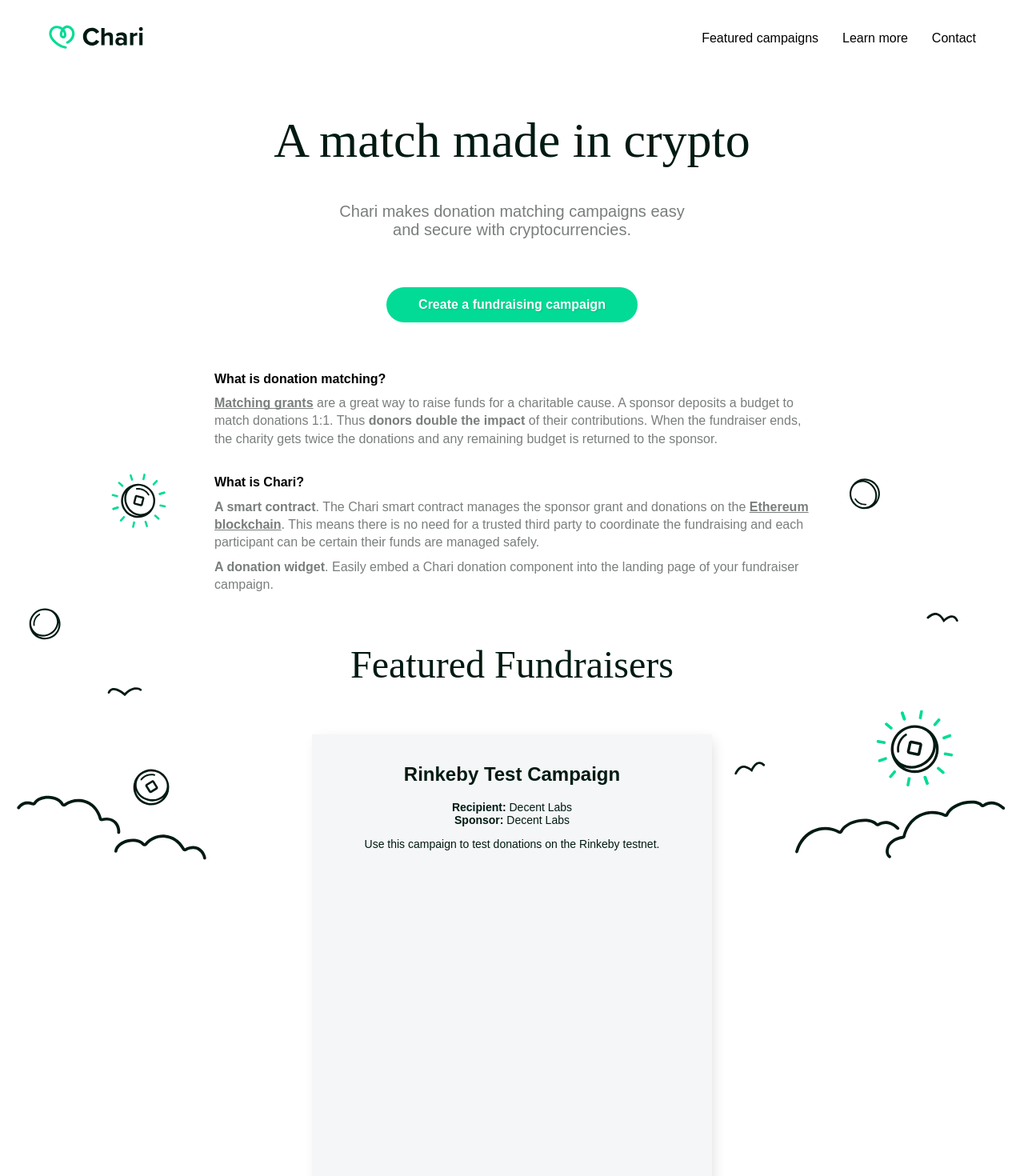
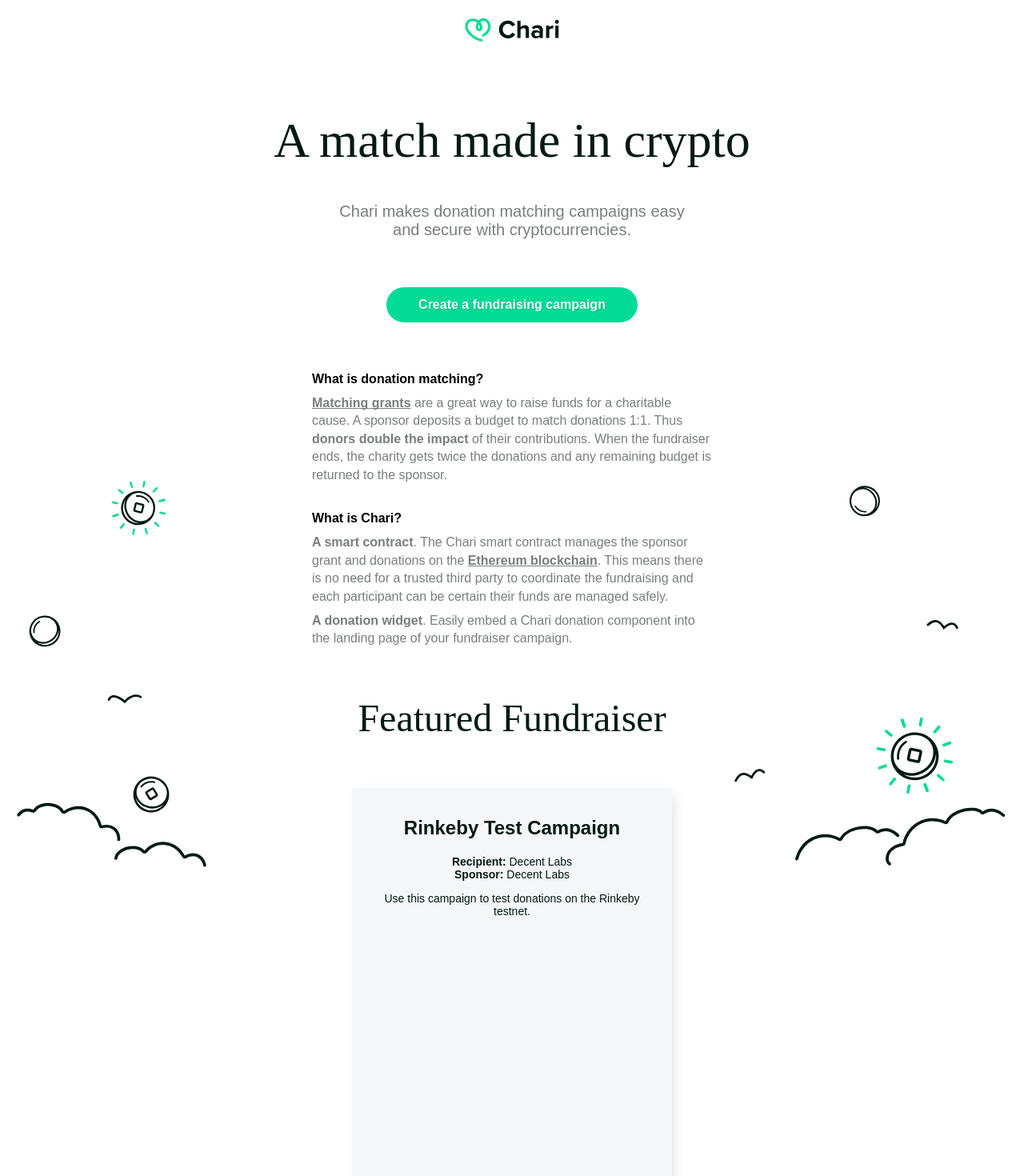
Before and after one commit to DecentLabs/chari, a React (Create React App) app in the folder client/: page /#/ in a window 1280 px wide. Shown: the top 1470 px of the page at 80% size. Built offline with nearby package versions, Linux system fonts and the light colour scheme; a web font is replaced by a local one.

Commit message:
simplify nav, home layout

```diff
--- a/client/src/components/navigation.js
+++ b/client/src/components/navigation.js
@@ -7,12 +7,13 @@ import logo from './../assets/text-logo.svg'
 export default function Navigation () {
   return (
       <nav className={styles.navigation}>
-        <div className={styles.left}>
+        <div>
           <NavLink to="/">
             <img src={logo} alt="chari logo" className={styles.logo}/>
           </NavLink>
         </div>
 
+        {/*
         <ul className={styles.right}>
           <li className={styles.link}>
             <NavLink to="/featured">Featured campaigns</NavLink>
@@ -24,6 +25,7 @@ export default function Navigation () {
             <NavLink to="/contact">Contact</NavLink>
           </li>
         </ul>
+        */}
       </nav>
   )
 }
--- a/client/src/styles/Home.module.css
+++ b/client/src/styles/Home.module.css
@@ -29,7 +29,7 @@
 
 .home dl {
   text-align: left;
-  max-width: 60%;
+  max-width: 500px;
   margin: 60px auto;
   line-height: 1.4em;
 }
@@ -57,7 +57,6 @@
   margin-left: auto;
   margin-right: auto;
   display: block;
-  margin-top: 80px;
 }
 
 .home iframe {
@@ -74,7 +73,7 @@
 .fundraiser {
   background-color: #F5F6F7;
   text-align: left;
-  max-width: 500px;
+  max-width: 400px;
   margin: 60px auto;
   box-shadow: 4px 4px 16px -4px rgba(0,0,0,0.15);
   padding: 16px;
--- a/client/src/styles/navigation.module.css
+++ b/client/src/styles/navigation.module.css
@@ -6,11 +6,12 @@
   height: 96px;
   background-color: white;
   padding: 20px 60px;
-  display: flex;
+  text-align: center;
+/*  display: flex;
   justify-content: space-between;
   flex-direction: row;
   align-items: center;
-}
+*/}
 
 .navigation .left, .navigation .right {
   display: flex;
--- a/client/src/views/Home.js
+++ b/client/src/views/Home.js
@@ -54,7 +54,7 @@ function Home (props) {
         </dd>
       </dl>
 
-      <h1 className="subtitle">Featured Fundraisers</h1>
+      <h1 className="subtitle">Featured Fundraiser</h1>
 
       <div className={styles.fundraiser}>
 
```
